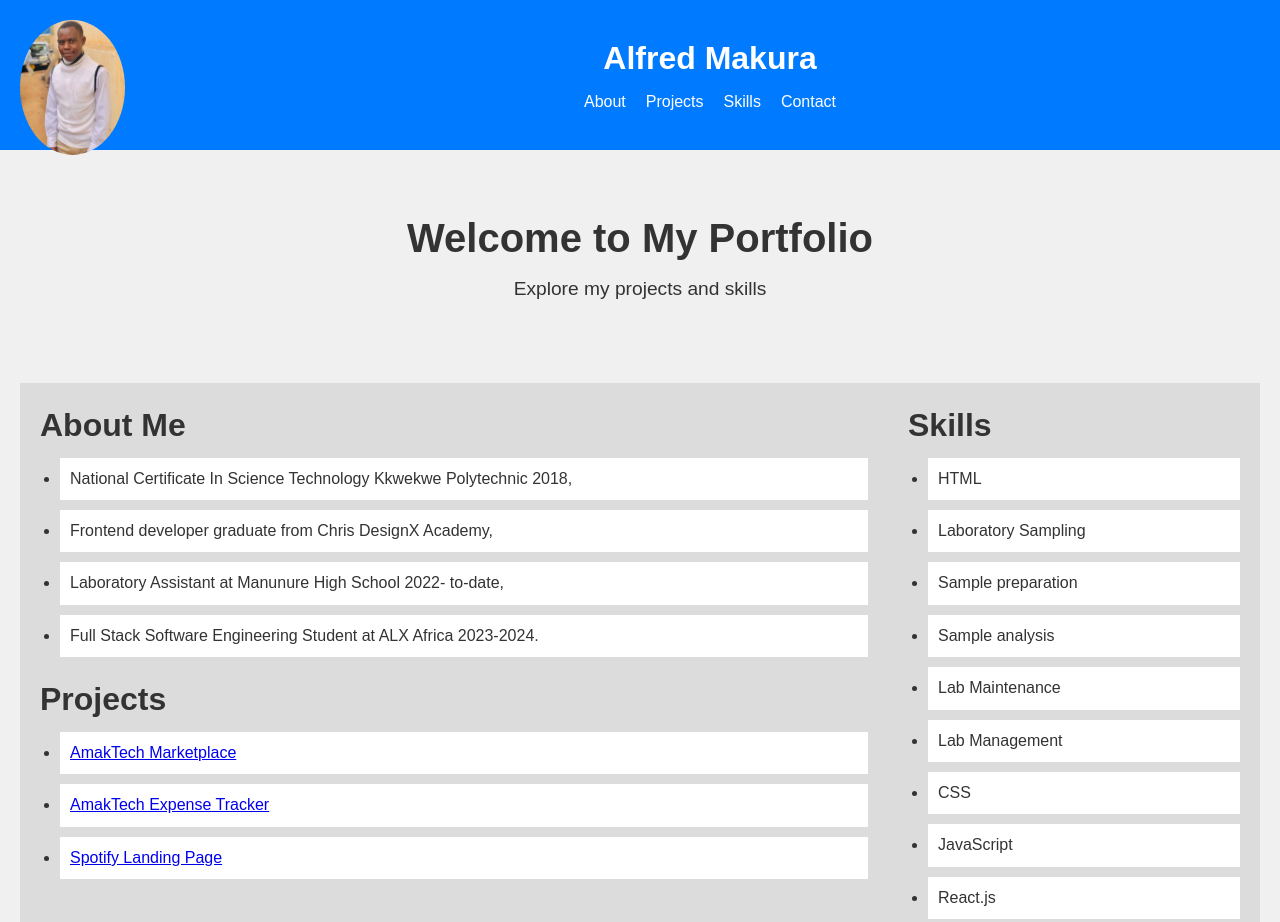
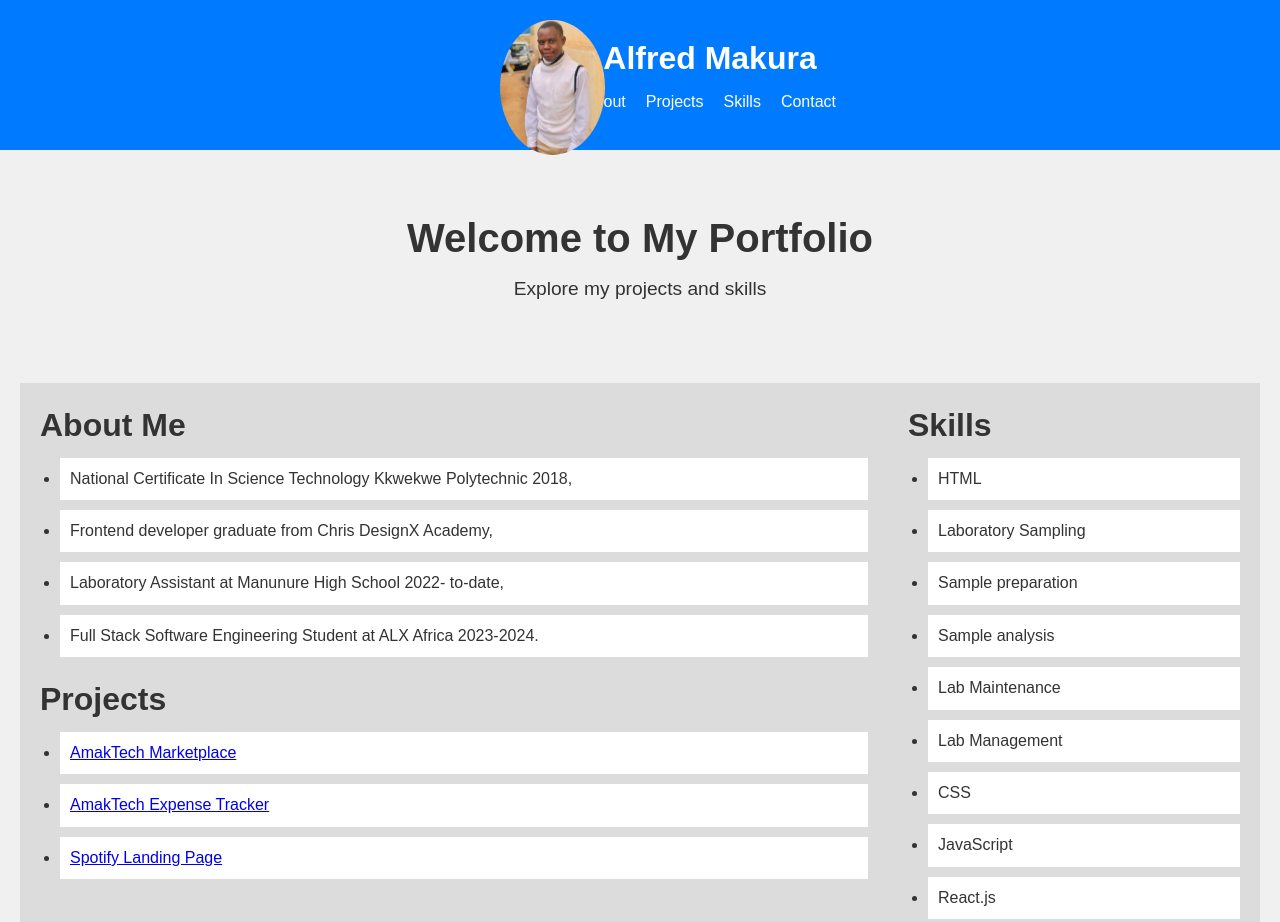
Before and after one commit to alfred2504/alfred-makura-portforlio, a website: page index.html in a window 1280 px wide. Shown: the top 922 px of the page. Drawn offline with Linux system fonts and the light colour scheme.

Commit message:
Update main.css

```diff
--- a/assets/styles/main.css
+++ b/assets/styles/main.css
@@ -33,7 +33,7 @@ header .profile-image {
   object-fit: cover;
   position: absolute; /* Position the profile image absolutely */
   top: 20px; /* Adjust top position */
-  left: 20px; /* Position the profile image to the left */
+  left: 500px; /* Position the profile image to the left */
 }
 
 header h1 {
```
